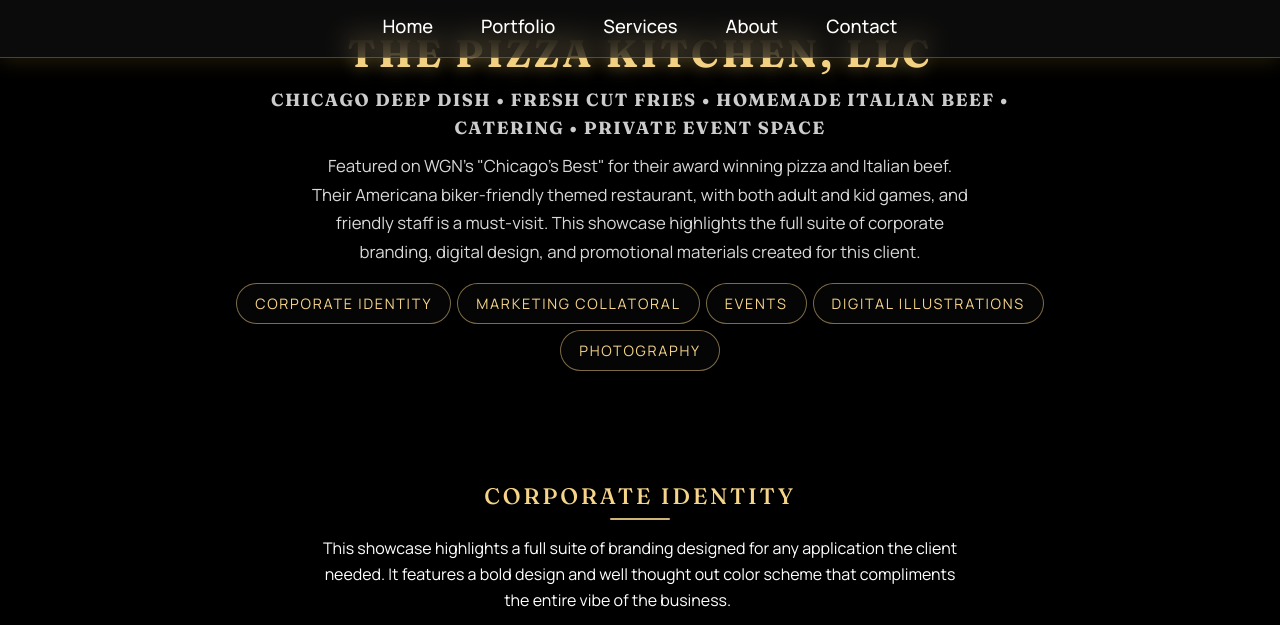
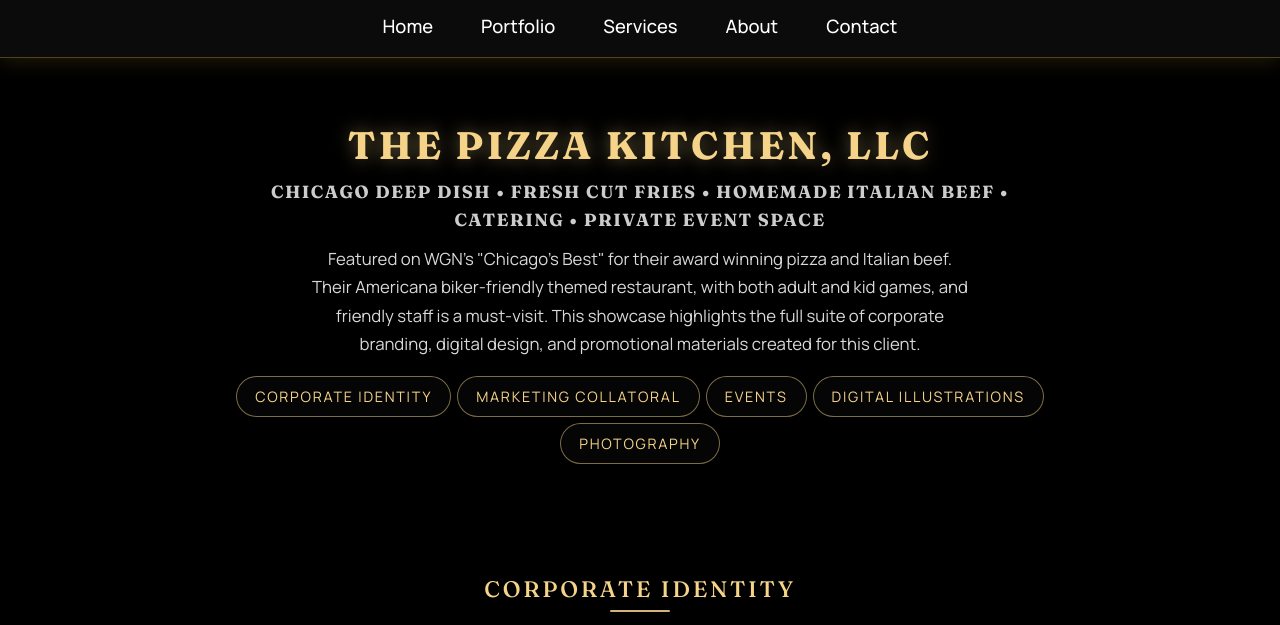
Before and after one commit to stevegulo/portfolio, a plain HTML site: page ThePizzaKitchen.html in a window 1280 px wide. Shown: the top 625 px of the page. Drawn offline with Linux system fonts and the light colour scheme.

Commit message:
Update ThePizzaKitchen.html

```diff
--- a/ThePizzaKitchen.html
+++ b/ThePizzaKitchen.html
@@ -28,7 +28,7 @@
 
         <!-- HERO INTRO -->
         <section class="project-hero" data-aos="fade-up">
-            <h1 class="gold-title">The Pizza Kitchen, LLC</h1>
+            <h1 class="gold-title"><br><br>The Pizza Kitchen, LLC</h1>
             <h3 class="project-role">CHICAGO DEEP DISH • FRESH CUT FRIES • HOMEMADE ITALIAN BEEF • catering • private event space</h3>
             <p class="project-intro">
               Featured on WGN's "Chicago's Best" for their award winning pizza and Italian beef. Their Americana biker-friendly themed restaurant, with both adult and kid games, and friendly staff is a must-visit. This showcase highlights the full suite of corporate branding, digital design, and promotional materials
```
